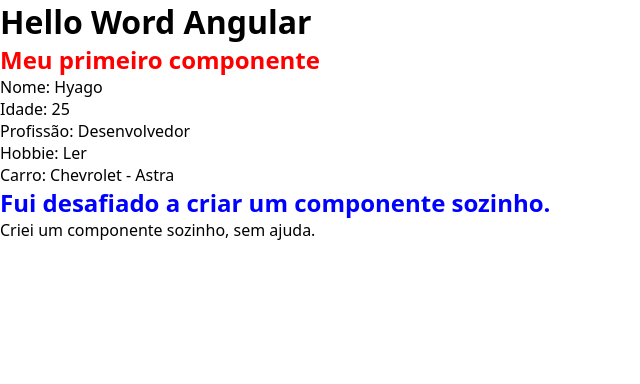
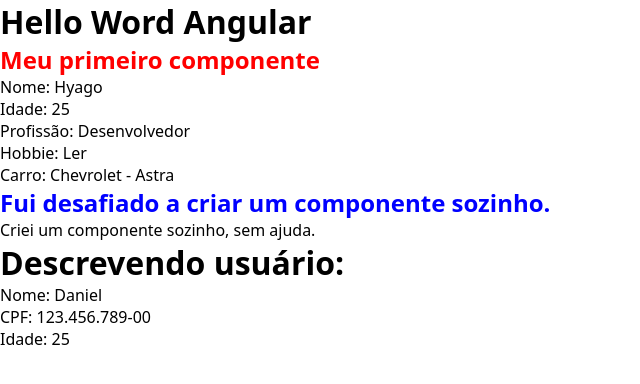
Before and after one commit to Hyagodevbfr/curso-angular, an Angular app: page / in a window 1280 px wide. Shown: the top 384 px of the page, without its empty margins (0-640 px from the left). Built offline with nearby package versions, Linux system fonts and the light colour scheme.

Commit message:
feat: practices data sharing via input

```diff
--- a/src/app/app.component.html
+++ b/src/app/app.component.html
@@ -1,3 +1,5 @@
 <h1>Hello Word Angular</h1>
 <app-first-component></app-first-component>
 <app-own-component></app-own-component>
+
+<app-parent-data [name]="userName" [personInfo]="person"></app-parent-data>
--- a/src/app/app.component.ts
+++ b/src/app/app.component.ts
@@ -3,8 +3,13 @@ import { Component } from '@angular/core';
 @Component({
   selector: 'app-root',
   templateUrl: './app.component.html',
-  styleUrls: ['./app.component.scss']
+  styleUrls: ['./app.component.scss'],
 })
 export class AppComponent {
+  userName = 'Daniel';
+  person = {
+    age: 25,
+    nationalId: '123.456.789-00',
+  };
   title = 'curso-angular';
 }
--- a/src/app/components/parent-data/parent-data.component.html
+++ b/src/app/components/parent-data/parent-data.component.html
@@ -1 +1,4 @@
-<p>parent-data works!</p>
+<h1>Descrevendo usuário:</h1>
+<p>Nome: {{ name }}</p>
+<p>CPF: {{ personInfo.nationalId }}</p>
+<p>Idade: {{ personInfo.age }}</p>
--- a/src/app/components/parent-data/parent-data.component.ts
+++ b/src/app/components/parent-data/parent-data.component.ts
@@ -1,10 +1,14 @@
-import { Component } from '@angular/core';
+import { Component, Input, OnInit } from '@angular/core';
 
 @Component({
   selector: 'app-parent-data',
   templateUrl: './parent-data.component.html',
-  styleUrls: ['./parent-data.component.scss']
+  styleUrls: ['./parent-data.component.scss'],
 })
-export class ParentDataComponent {
+export class ParentDataComponent implements OnInit {
+  @Input() name: string = '';
+  @Input() personInfo!: { age: number; nationalId: string };
 
+  constructor() {}
+  ngOnInit(): void {}
 }
```
